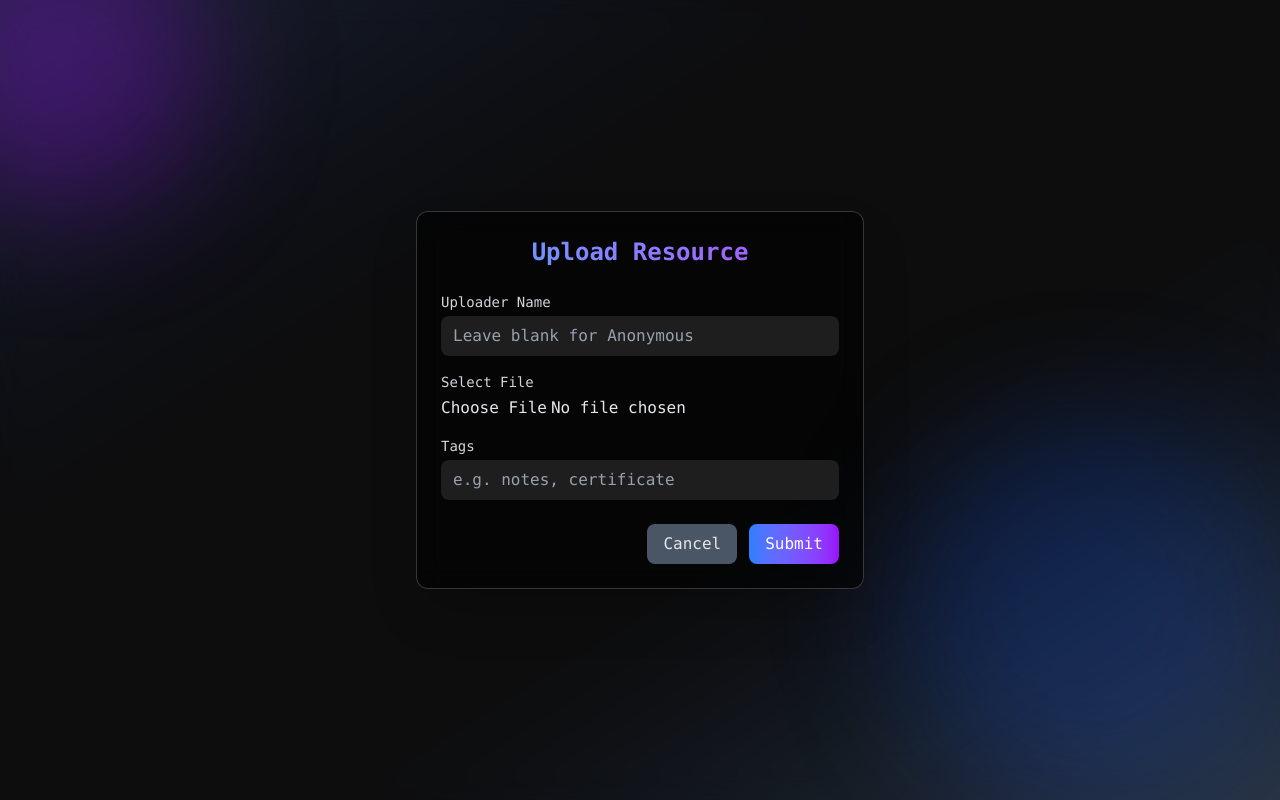
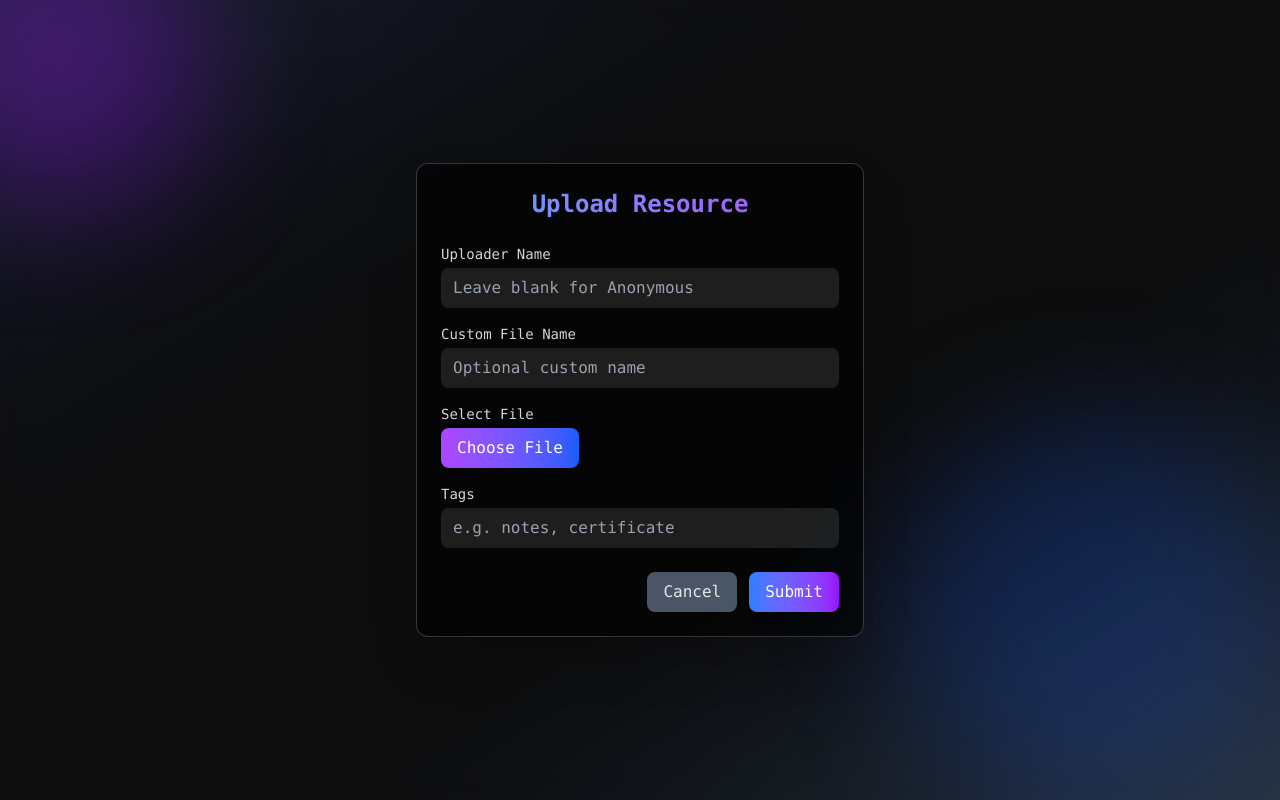
Before and after one commit to zenorbits/PrevioQ, a React app in the folder Frontend/: page /upload in a window 1280 px wide. Built offline with nearby package versions, Linux system fonts and the light colour scheme; the HTML template or start-up script is replaced by a standard one.

Commit message:
Custom file name

```diff
--- a/Frontend/src/components/UploadForm.jsx
+++ b/Frontend/src/components/UploadForm.jsx
@@ -8,6 +8,7 @@ const UploadForm = () => {
   const [uploader, setUploader] = useState("")
   const [tags, setTags] = useState("")
   const [file, setFile] = useState(null)
+  const [customName, setCustomName] = useState("")   // 👈 new state for custom filename
   const [uploadFile, { isLoading }] = useUploadFileMutation()
 
   const fileInputRef = useRef(null)
@@ -34,6 +35,7 @@ const UploadForm = () => {
     formData.append('file', file)
     formData.append('uploader', finalUploader)
     formData.append('tags', tags)
+    formData.append('customName', customName) // 👈 send custom name to backend
 
     try {
       await uploadFile(formData).unwrap()
@@ -43,9 +45,7 @@ const UploadForm = () => {
       setUploader("")
       setTags("")
       setFile(null)
-
-      // Navigate back after short delay
-      setTimeout(() => navigate('/user'), 1500)
+      setCustomName("")
     } catch (err) {
       console.error("Upload failed:", err)
       toast.error("Upload failed. Please try again.")
@@ -56,6 +56,7 @@ const UploadForm = () => {
     setUploader("")
     setTags("")
     setFile(null)
+    setCustomName("")
     toast.info("Upload cancelled.")
     setTimeout(() => navigate('/user'), 1000)
   }
@@ -87,16 +88,39 @@ const UploadForm = () => {
             />
           </div>
 
-          {/* File */}
+          {/* Custom File Name */}
+          <div>
+            <label className="block text-sm font-medium text-gray-300 mb-1">Custom File Name</label>
+            <input
+              type="text"
+              value={customName}
+              onChange={(e) => setCustomName(e.target.value)}
+              placeholder="Optional custom name"
+              className="w-full px-3 py-2 rounded-lg bg-white/10 text-gray-200 placeholder-gray-400 focus:outline-none focus:ring-2 focus:ring-green-500"
+            />
+          </div>
+
+          {/* File Upload */}
           <div>
             <label className="block text-sm font-medium text-gray-300 mb-1">Select File</label>
-            <input
-              type="file"
-              ref={fileInputRef}
-              onChange={handleFileChange}
-              className="w-full text-gray-200"
-            />
-            {file && <p className="text-sm text-gray-400 mt-1">Selected: {file.name}</p>}
+            <div className="flex items-center space-x-3">
+              <input
+                type="file"
+                ref={fileInputRef}
+                onChange={handleFileChange}
+                className="hidden"
+                id="fileUpload"
+              />
+              <label
+                htmlFor="fileUpload"
+                className="cursor-pointer px-4 py-2 bg-gradient-to-r from-purple-500 to-blue-600 text-white rounded-lg shadow hover:scale-105 transform transition"
+              >
+                Choose File
+              </label>
+              {file && (
+                <p className="text-sm text-gray-400">Selected: {file.name}</p>
+              )}
+            </div>
           </div>
 
           {/* Tags */}
```
Also changed, not shown: 1 other file (tests, documents, lock files or other folders).
